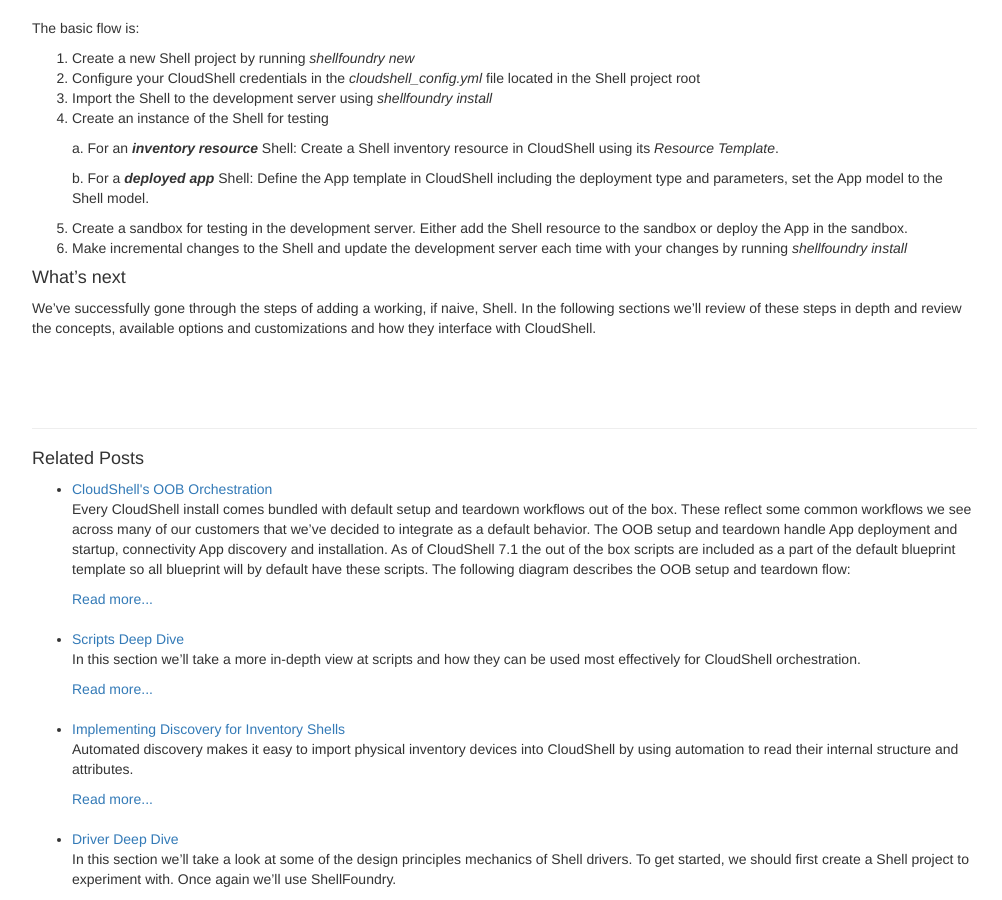
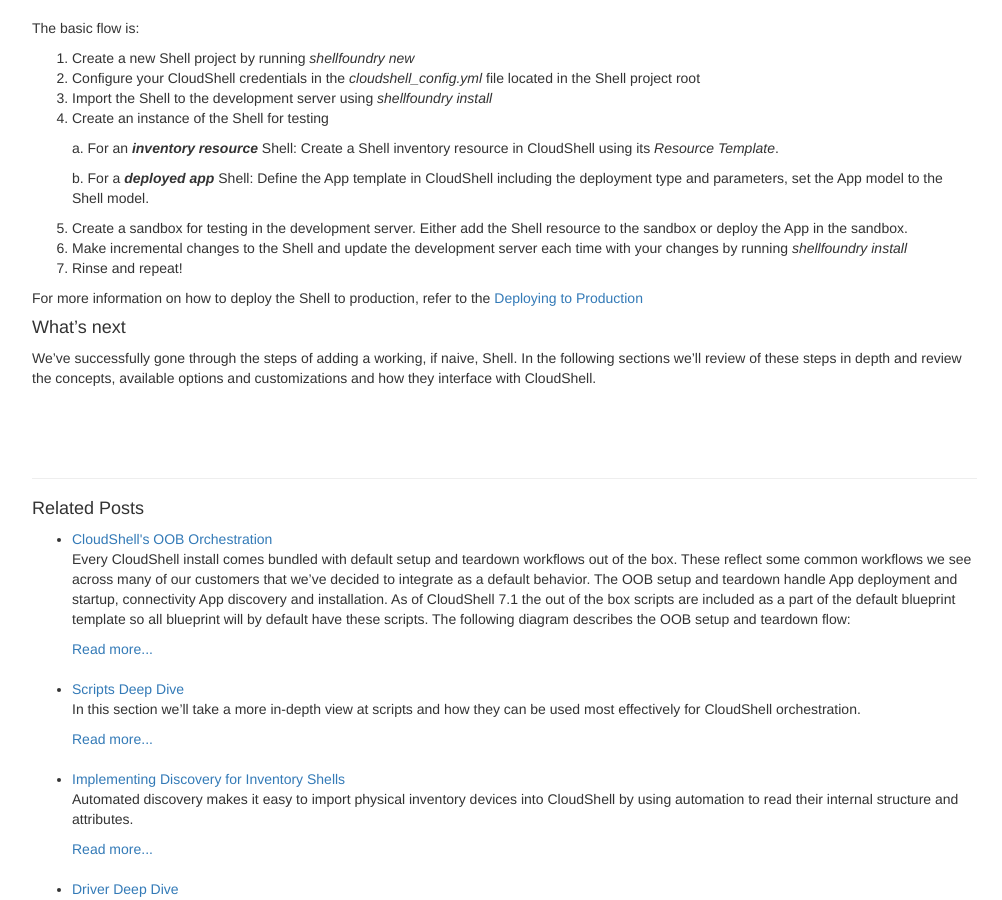
Before and after one commit to QualiSystems/devguide_source, a Jekyll site: the page built from _posts/2016-04-30-getting-started.markdown, in a window 1280 px wide and 900 px high, scrolled down 4417 px. Shown: the whole window, without its empty margins (233-1235 px from the left). Built offline with Jekyll 4.4.1, drawn with Linux system fonts in a browser that asks for light colours; comment, search, counter and statistics services are not loaded.

Commit message:
updating

```diff
--- a/_posts/2016-04-30-getting-started.markdown
+++ b/_posts/2016-04-30-getting-started.markdown
@@ -140,6 +140,9 @@
     b. For a **_deployed app_** Shell: Define the App template in CloudShell including the deployment type and parameters, set the App model to the Shell model.
 3. Create a sandbox for testing in the development server. Either add the Shell resource to the sandbox or deploy the App in the sandbox.
 4. Make incremental changes to the Shell and update the development server each time with your changes by running _shellfoundry install_
+5. Rinse and repeat!
+
+For more information on how to deploy the Shell to production, refer to the [Deploying to Production]({{ site.baseurl }}/tut/deploying-to-production.html)
 
 #### What's next
 
```
